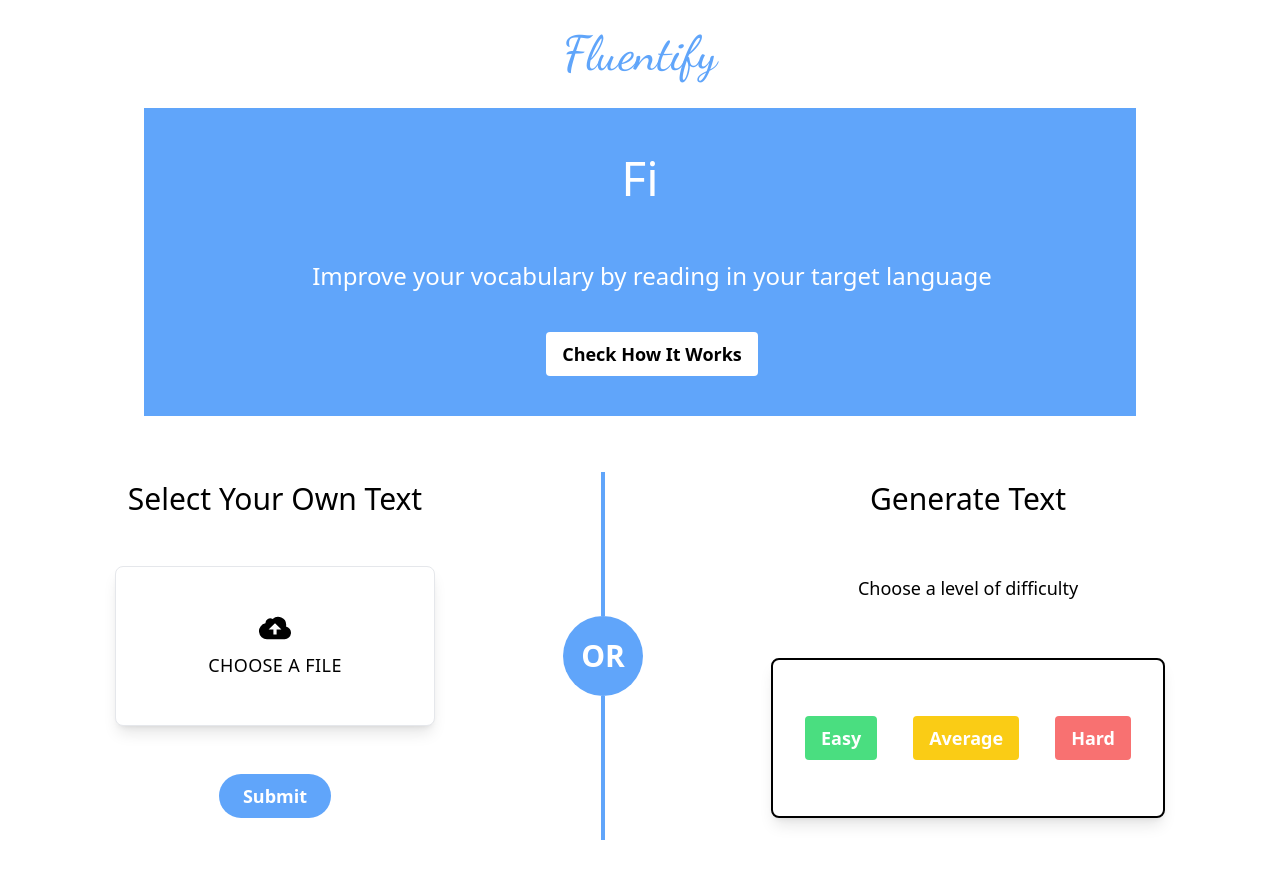
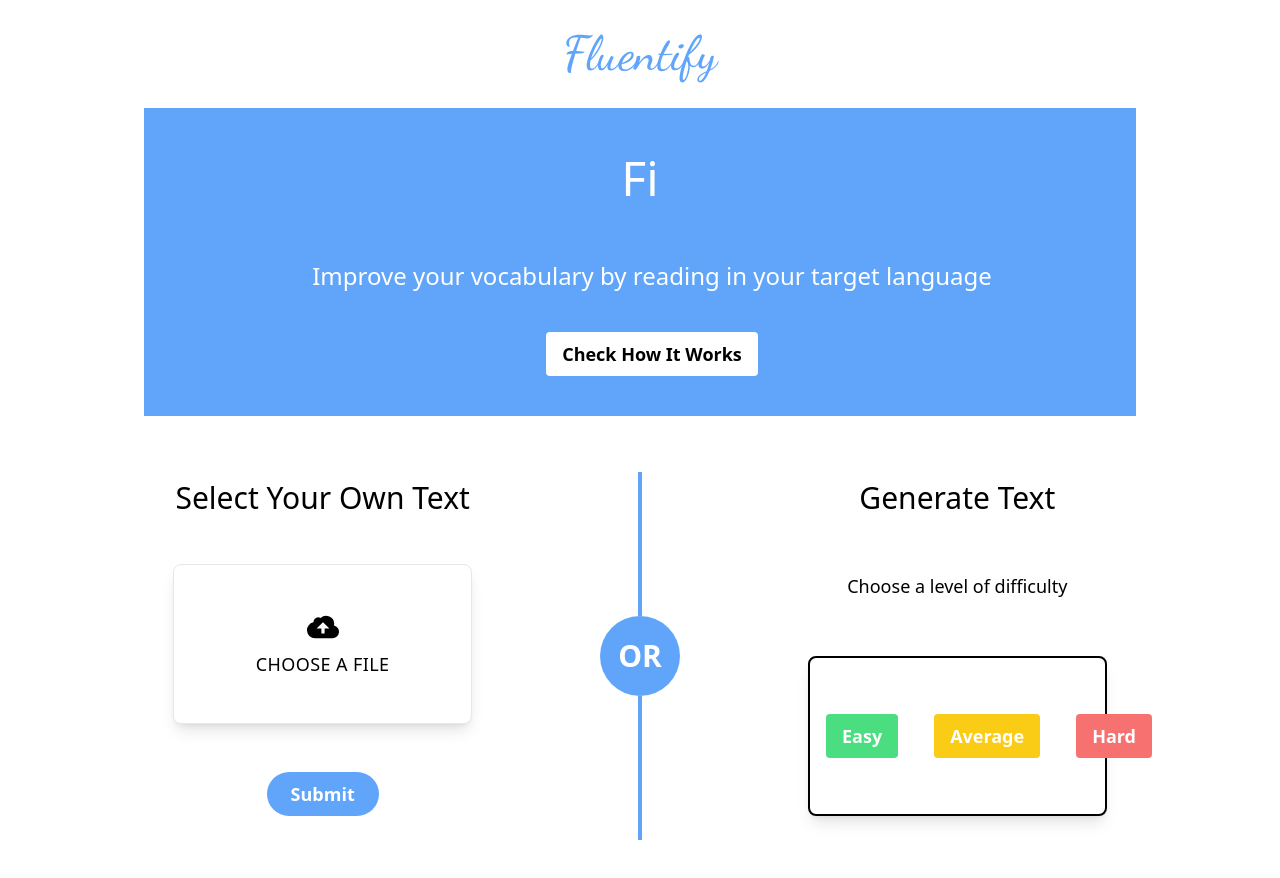
Before and after one commit to Zanzigzan/CPSC-2350-group-project, a React (Vite) app in the folder fluentify/: page / in a window 1280 px wide. Shown: the top 878 px of the page. Built offline with nearby package versions, Linux system fonts and the light colour scheme.

Commit message:
ajust layout after adding the button #63

```diff
--- a/fluentify/src/App.jsx
+++ b/fluentify/src/App.jsx
@@ -26,7 +26,7 @@ function App() {
             <MainHeader/>
         </div>
 
-      <div className='flex flex-row mt-6 mb-20 items-center justify-center gap-28'>
+      <div className='flex flex-row mt-6 mb-20 justify-center gap-28'>
           <SelectFile setIsOpen={setIsOpen} setError={setError} setLoading={setLoading} />
 
           <Or/>
--- a/fluentify/src/components/GenerateText.jsx
+++ b/fluentify/src/components/GenerateText.jsx
@@ -7,12 +7,12 @@ const GenerateText = (props) => {
   }
 
   return (
-    <div className='h-96 space-y-14 p-4'>
-      <div className='text-3xl font-medium leading-tight'>
+    <div className='w-2/6 h-96 space-y-14 p-4'>
+      <div className='text-3xl font-medium'>
         Generate Text
       </div>
       <p className='text-lg'>Choose a level of difficulty</p>
-      <div className='flex text-center space-x-9 border-black border-2 rounded-lg shadow-lg  px-8 py-14'>
+      <div className='flex text-center space-x-9 border-black border-2 rounded-lg shadow-lg px-4 py-14'>
         <button className='bg-green-400 hover:bg-green-700 text-white text-lg font-bold py-2 px-4 rounded' onClick={handleClick}>Easy</button>
         <button className='bg-yellow-400 hover:bg-yellow-700 text-white text-lg  font-bold py-2 px-4 rounded' onClick={handleClick}>Average</button>
         <button className='bg-red-400 hover:bg-red-700 text-white text-lg font-bold py-2 px-4 rounded' onClick={handleClick}>Hard</button>
--- a/fluentify/src/components/SelectFile.jsx
+++ b/fluentify/src/components/SelectFile.jsx
@@ -42,12 +42,12 @@ const SelectFile = (props) => {
     }
 
   return (
-    <div className='h-96 space-y-12 p-4'>
-        <div className='mb-2 mt-0 text-3xl font-medium leading-tight text-primary'>
+    <div className='w-2/6 h-96 space-y-12 p-4'>
+        <div className='text-3xl font-medium'>
             Select Your Own Text
         </div>
         <div class="items-center justify-center bg-grey-lighter">
-            <label class="w-80 h-40 flex flex-col items-center justify-center px-4 py-6 bg-white text-blue rounded-lg shadow-lg tracking-wide uppercase border border-blue cursor-pointer hover:bg-blue-500 hover:text-white">
+            <label class="h-40 flex flex-col items-center justify-center px-4 py-6 bg-white text-blue rounded-lg shadow-lg tracking-wide uppercase border border-blue cursor-pointer hover:bg-blue-500 hover:text-white">
                 <svg class="w-8 h-8" fill="currentColor" xmlns="http://www.w3.org/2000/svg" viewBox="0 0 20 20">
                     <path d="M16.88 9.1A4 4 0 0 1 16 17H5a5 5 0 0 1-1-9.9V7a3 3 0 0 1 4.52-2.59A4.98 4.98 0 0 1 17 8c0 .38-.04.74-.12 1.1zM11 11h3l-4-4-4 4h3v3h2v-3z" />
                 </svg>
@@ -55,7 +55,7 @@ const SelectFile = (props) => {
                 <input type='file' class="hidden" onChange={handleFileChange} accept='.txt'/>
             </label>
         </div>
-        <button class="bg-blue-400 hover:bg-blue-700 text-white text-lg font-bold py-2 px-4 pl-6 pr-6 rounded-full" onClick={handleSubmit}>
+        <button class="bg-blue-400 hover:bg-blue-700 text-white text-lg font-bold py-2 pl-6 pr-6 rounded-full" onClick={handleSubmit}>
             Submit
         </button>
 
```
